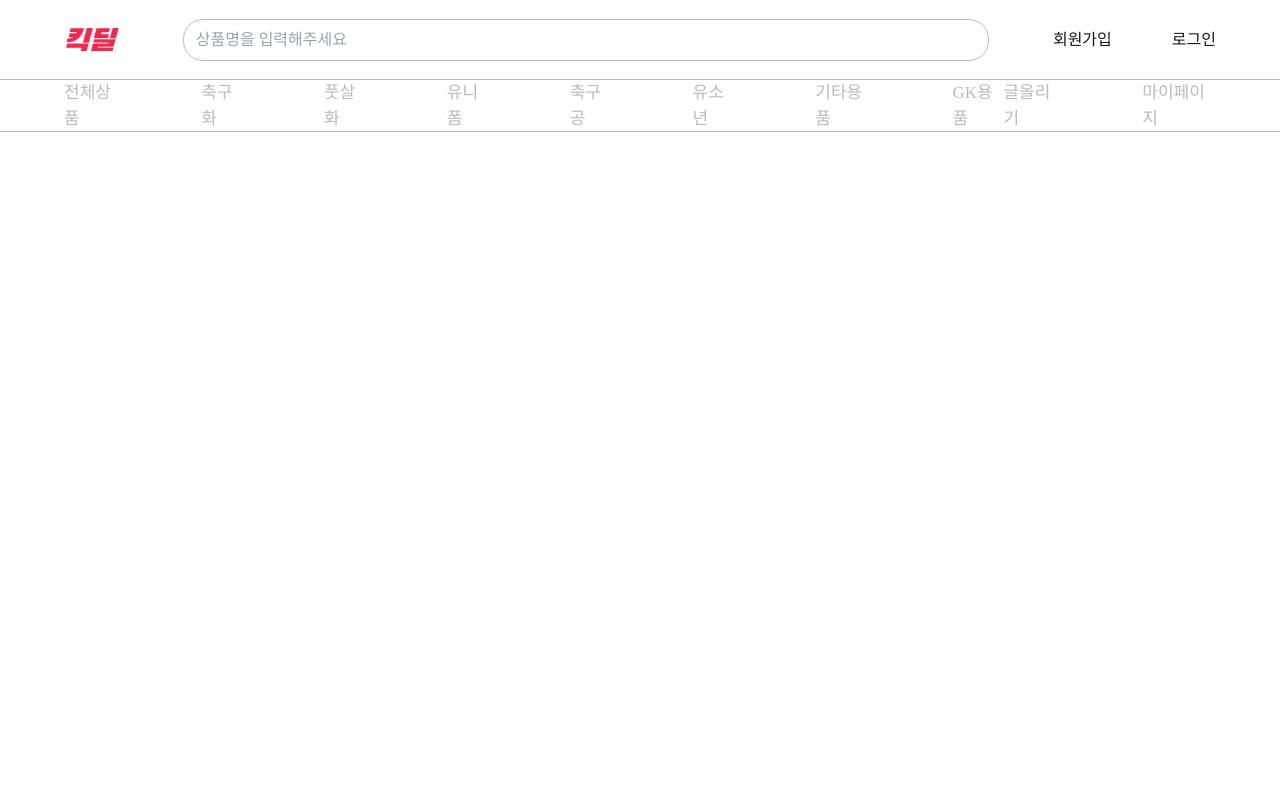
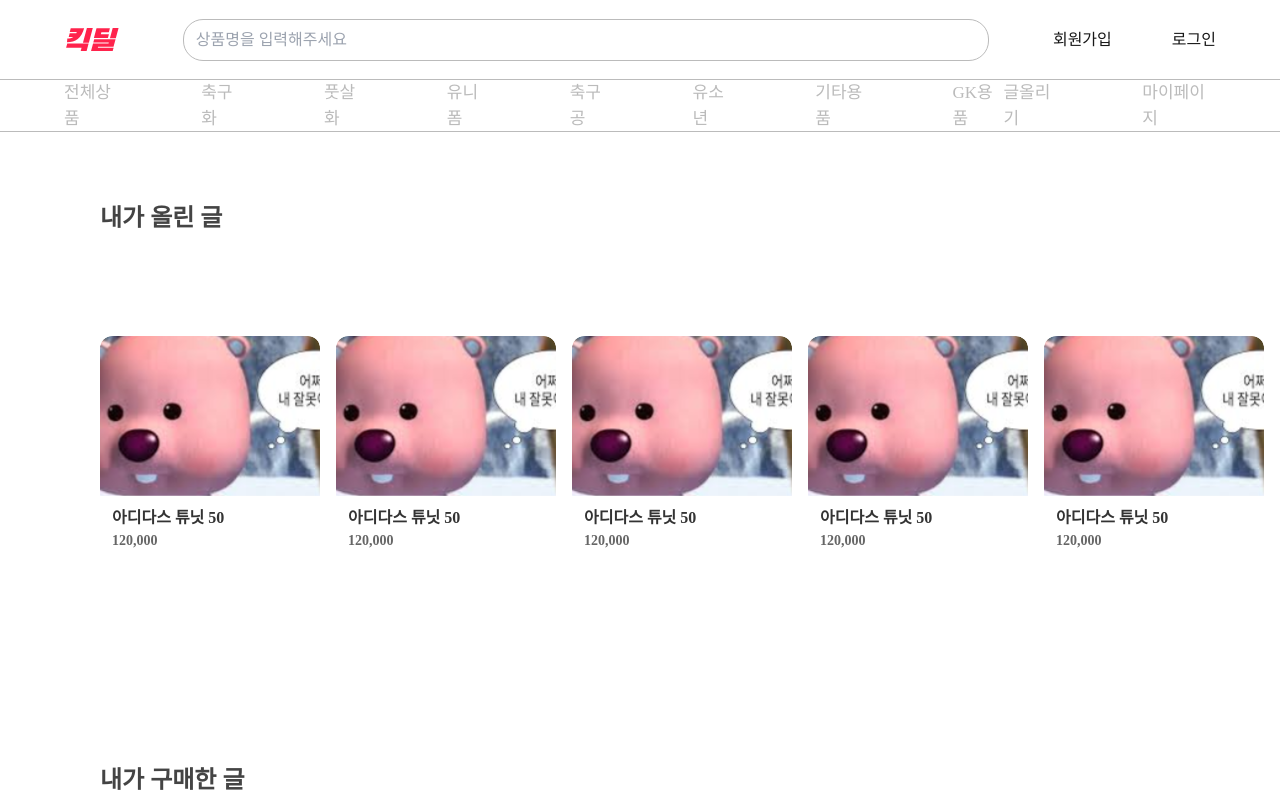
Before and after one commit to taehyun00/Kick_dealFront_V2, a Next.js app: page /mypage in a window 1280 px wide. Shown: the top 800 px of the page. Built offline with nearby package versions, Linux system fonts and the light colour scheme; a web font is replaced by a local one.

Commit message:
feat :: mypage

```diff
--- a/src/app/mypage/page.tsx
+++ b/src/app/mypage/page.tsx
@@ -3,17 +3,59 @@
 
 const Mypage = () => {
 
-    return(
-        <MainLayout>
+  const products = Array.from({length:9}).map((_, i) => ({
+    id: i + 1,
+    name: "아디다스 튜닛 50",
+    price: "120,000",
+    image: "/svg/shop1.svg" // <-- public 폴더에서 불러올 경우 앞에 '/' 필요
+  }));
 
-        </MainLayout>
-    )
+  return(
+    <PageLayout>
+      <TitleBox>
+        <Title>내가 올린 글</Title>
+      </TitleBox>
 
+      <ProductGrid>
+        {products.map((product) => (
+          <ProductCard key={product.id} onClick={() => {}}>
+            <ProductImage>
+              <img src={product.image} alt={product.name} />
+            </ProductImage>
+            <ProductInfo>
+              <ProductName>{product.name}</ProductName>
+              <ProductPrice>{product.price}</ProductPrice>
+            </ProductInfo>
+          </ProductCard>
+        ))}
+      </ProductGrid>
+
+      <TitleBox>
+        <Title>내가 구매한 글</Title>
+      </TitleBox>
+
+      <ProductGrid>
+        {products.map((product) => (
+          <ProductCard key={product.id} onClick={() => {}}>
+            <ProductImage>
+              <img src={product.image} alt={product.name} />
+            </ProductImage>
+            <ProductInfo>
+              <ProductName>{product.name}</ProductName>
+              <ProductPrice>{product.price}</ProductPrice>
+            </ProductInfo>
+          </ProductCard>
+        ))}
+      </ProductGrid>
+    </PageLayout>
+  )
 }
 
 export default Mypage;
 
-const MainLayout = styled.div`
+/* ---------- styled components ---------- */
+
+const PageLayout = styled.div`
   width: 100vw;
   display: flex;
   flex-direction: column;
@@ -21,3 +63,84 @@
   min-height: 100vh;
   background-color: #ffffff;
 `;
+
+const Title = styled.h1`
+  font-size: 24px;
+  font-weight: 700;
+  color: #444;
+  margin-top : 100px;
+`;
+
+const TitleBox = styled.div`
+  width : 100%;
+  padding : 100px;
+`;
+
+const ProductGrid = styled.div`
+  display: flex;
+  flex-direction: row;
+  gap: 16px;
+  width: 100%;
+
+  padding: 0px 100px 0px 100px;
+  overflow-x: scroll;
+  -webkit-overflow-scrolling: touch;
+  scrollbar-width: thin;
+
+`;
+
+/* 카드가 축소되지 않도록 flex: 0 0 auto 또는 고정/최소 너비 부여 */
+const ProductCard = styled.div`
+  background: white;
+  border-radius: 12px;
+  overflow: hidden;
+  cursor: pointer;
+  transition: transform 0.1s ease;
+  flex: 0 0 220px;      /* <-- 카드 고정 너비(또는 min-width 사용) */
+
+
+  &:hover {
+    transform: translateY(-4px);
+  }
+`;
+
+/* 이미지 영역: 너비는 카드에 맞추고 높이는 고정, 이미지가 잘라지게 cover */
+const ProductImage = styled.div`
+  width: 100%;
+  height: 160px;
+  overflow: hidden;
+  background-color: #ffffff;
+
+  img {
+    display: block;      /* 이미지 주변 여백 제거 */
+    width: 100%;
+    height: 100%;
+    object-fit: cover;   /* 이미지 비율 유지하며 잘라서 채움 */
+    border-radius: 12px 12px 0 0;
+  }
+`;
+
+const ProductInfo = styled.div`
+  padding: 12px;
+  display: flex;
+  flex-direction: column;
+  gap: 4px;
+`;
+
+const ProductName = styled.h3`
+  font-size: 16px;
+  font-weight: 800;
+  color: #333333;
+  margin: 0;
+  line-height: 1.3;
+  font-family: 'GMarketSans';
+`;
+
+const ProductPrice = styled.p`
+  font-size: 14px;
+  font-weight: 600;
+  color: #666666;
+  margin: 0;
+  line-height: 1.2;
+  font-family: 'GMarketSans';
+`;
```
